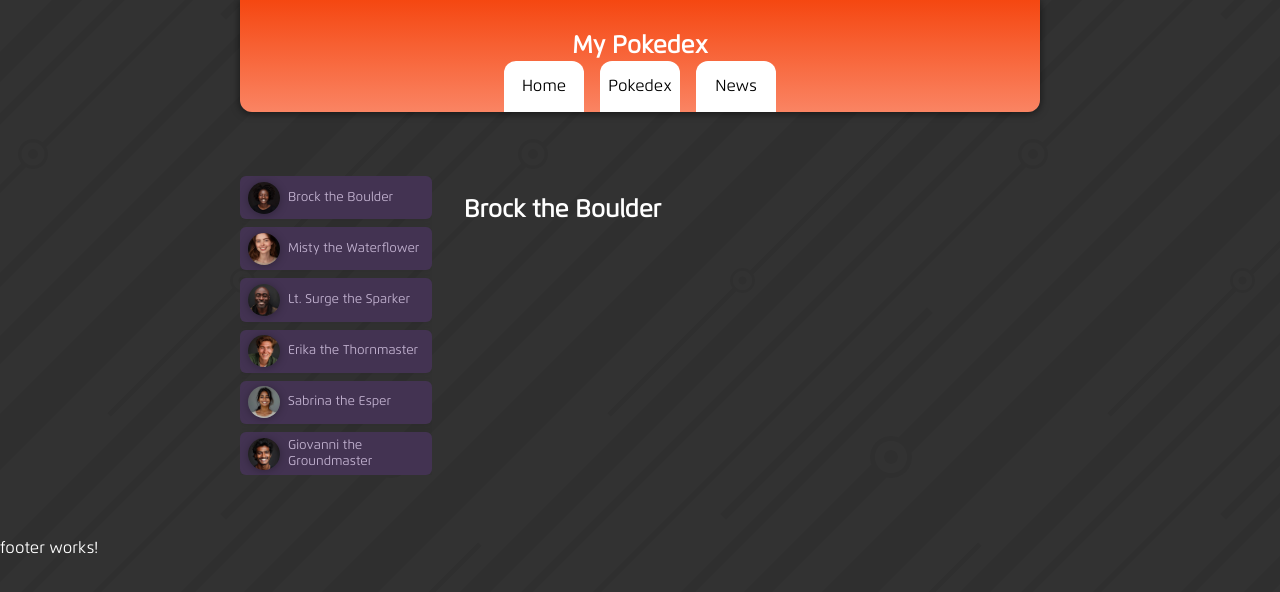
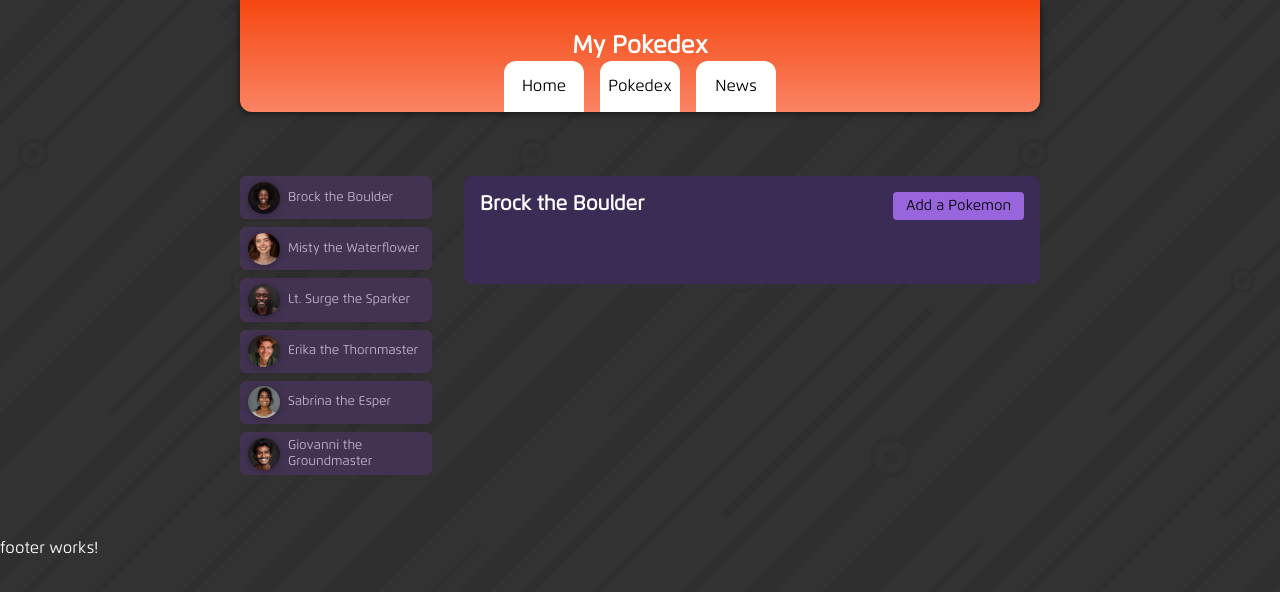
Before and after one commit to giantgyu/pokedex, an Angular app in the folder my-pokedex-app/: page / in a window 1280 px wide. Both pictures are taken after a click on the button "Brock the Boulder". Shown: the top 592 px of the page. Built offline with nearby package versions, Linux system fonts and the light colour scheme.

Commit message:
Added style for team info component

```diff
--- a/my-pokedex-app/src/app/components/team-info/team-info.component.css
+++ b/my-pokedex-app/src/app/components/team-info/team-info.component.css
@@ -0,0 +1,63 @@
+#team-info {
+  padding: 1rem;
+  border-radius: 8px;
+  max-height: 60vh;
+  overflow: auto;
+  background-color: #3a2c54;
+}
+
+header {
+  display: flex;
+  justify-content: space-between;
+  align-items: flex-start;
+  margin-bottom: 2rem;
+  gap: 1rem;
+}
+
+h2 {
+  margin: 0;
+  font-size: 0.9rem;
+  width: 60%;
+  text-wrap: balance;
+}
+
+menu {
+  margin: 0;
+  padding: 0;
+}
+
+menu button {
+  font: inherit;
+  cursor: pointer;
+  background-color: #9965dd;
+  border-radius: 4px;
+  border: none;
+  padding: 0.35rem 0.8rem;
+  font-size: 0.9rem;
+}
+
+menu button:hover,
+menu button:active {
+  background-color: #a565dd;
+}
+
+ul {
+  list-style: none;
+  margin: 1rem 0;
+  padding: 0;
+  display: flex;
+  flex-direction: column;
+  gap: 1rem;
+  max-height: 50vh;
+  overflow: auto;
+}
+
+@media (min-width: 768px) {
+  h2 {
+    font-size: 1.25rem;
+  }
+
+  menu {
+    width: auto;
+  }
+}
--- a/my-pokedex-app/src/app/components/team-info/team-info.component.html
+++ b/my-pokedex-app/src/app/components/team-info/team-info.component.html
@@ -1 +1,12 @@
-<h2>{{ name }}</h2>
+<section id="team-info">
+  <header>
+    <h2>{{ name }}</h2>
+    <menu>
+      <button>Add a Pokemon</button>
+    </menu>
+  </header>
+
+  <ul>
+    <li></li>
+  </ul>
+</section>
```
